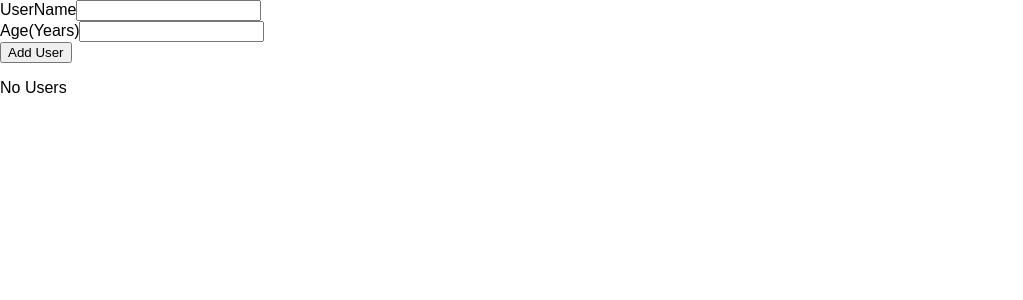
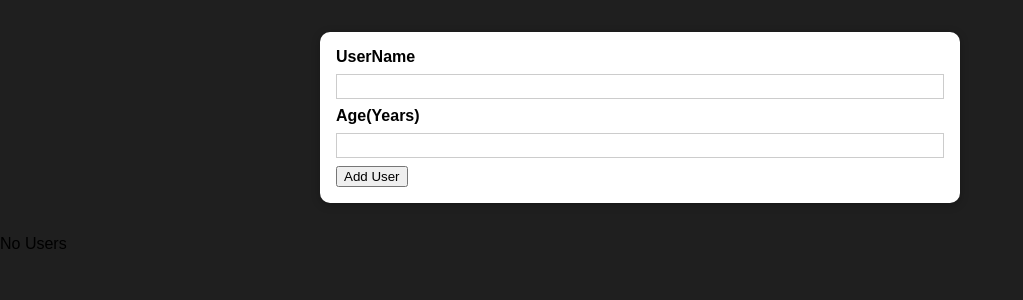
Before and after one commit to kkata/learning-react-complete-guide, a React (Create React App) app: page / in a window 1280 px wide. Shown: the top 300 px of the page, without its empty margins (0-1023 px from the left). Built offline with nearby package versions, Linux system fonts and the light colour scheme.

Commit message:
changed dir structure and implimented css modules

```diff
--- a/src/App.js
+++ b/src/App.js
@@ -1,7 +1,7 @@
 import { useState } from "react";
 
-import User from "./components/User";
-import UserList from "./components/UserList";
+import User from "./components/User/User";
+import UserList from "./components/User/UserList";
 
 const App = () => {
   const [userList, setUserList] = useState([]);
--- a/src/components/User.js
+++ /dev/null
@@ -1,44 +0,0 @@
-import { useState } from "react";
-
-const User = (props) => {
-  const [user, setUser] = useState({ name: "", age: "" });
-  const handleUserName = (event) => {
-    setUser({ ...user, name: event.target.value });
-  };
-  const handleUserAge = (event) => {
-    setUser({ ...user, age: event.target.value });
-  };
-  const handleForm = (event) => {
-    event.preventDefault();
-    if (user.name !== "" && user.age !== "") {
-      props.onUpdate([...props.list, user]);
-      setUser({ name: "", age: "" });
-    }
-  };
-
-  return (
-    <form onSubmit={handleForm}>
-      <div>
-        <label htmlFor="user-name">UserName</label>
-        <input
-          type="text"
-          itemID="user-name"
-          onChange={handleUserName}
-          value={user.name}
-        />
-      </div>
-      <div>
-        <label htmlFor="user-age">Age(Years)</label>
-        <input
-          type="number"
-          itemID="user-age"
-          onChange={handleUserAge}
-          value={user.age}
-        />
-      </div>
-      <button>Add User</button>
-    </form>
-  );
-};
-
-export default User;
--- /dev/null
+++ b/src/components/User/User.js
@@ -0,0 +1,48 @@
+import { useState } from "react";
+import Card from "../layout/Card";
+import styles from "./User.module.css";
+
+const User = (props) => {
+  const [user, setUser] = useState({ name: "", age: "" });
+  const handleUserName = (event) => {
+    setUser({ ...user, name: event.target.value });
+  };
+  const handleUserAge = (event) => {
+    setUser({ ...user, age: event.target.value });
+  };
+  const handleForm = (event) => {
+    event.preventDefault();
+    if (user.name !== "" && user.age !== "") {
+      props.onUpdate([...props.list, user]);
+      setUser({ name: "", age: "" });
+    }
+  };
+
+  return (
+    <Card className={styles.input}>
+      <form onSubmit={handleForm}>
+        <div>
+          <label htmlFor="user-name">UserName</label>
+          <input
+            type="text"
+            id="user-name"
+            onChange={handleUserName}
+            value={user.name}
+          />
+        </div>
+        <div>
+          <label htmlFor="user-age">Age(Years)</label>
+          <input
+            type="number"
+            id="user-age"
+            onChange={handleUserAge}
+            value={user.age}
+          />
+        </div>
+        <button>Add User</button>
+      </form>
+    </Card>
+  );
+};
+
+export default User;
--- /dev/null
+++ b/src/components/User/User.module.css
@@ -0,0 +1,26 @@
+.input {
+  margin: 2rem auto;
+  padding: 1rem;
+  width: 90%;
+  max-width: 40rem;
+}
+
+.input label {
+  display: block;
+  font-weight: bold;
+  margin-bottom: 0.5rem;
+}
+
+.input input {
+  font: inherit;
+  display: block;
+  width: 100%;
+  border: 1px solid #ccc;
+  padding: 0.15rem;
+  margin-bottom: 0.5rem;
+}
+
+.input input:focus {
+  outline: none;
+  border-color: #4f005f;
+}
--- /dev/null
+++ b/src/components/layout/Card.js
@@ -0,0 +1,9 @@
+import styles from "./Card.module.css";
+
+const Card = (props) => {
+  return (
+    <div className={`${styles.card} ${props.className}`}>{props.children}</div>
+  );
+};
+
+export default Card;
--- /dev/null
+++ b/src/components/layout/Card.module.css
@@ -0,0 +1,5 @@
+.card {
+  background: white;
+  box-shadow: 0 2px 8px rgba(0, 0, 0, 0.26);
+  border-radius: 10px;
+}
--- a/src/index.css
+++ b/src/index.css
@@ -4,6 +4,7 @@
 
 html {
   font-family: sans-serif;
+  background: #1f1f1f;
 }
 
 body {
```
Also changed, not shown: src/components/User/UserList.js (renamed from src/components/UserList.js).
